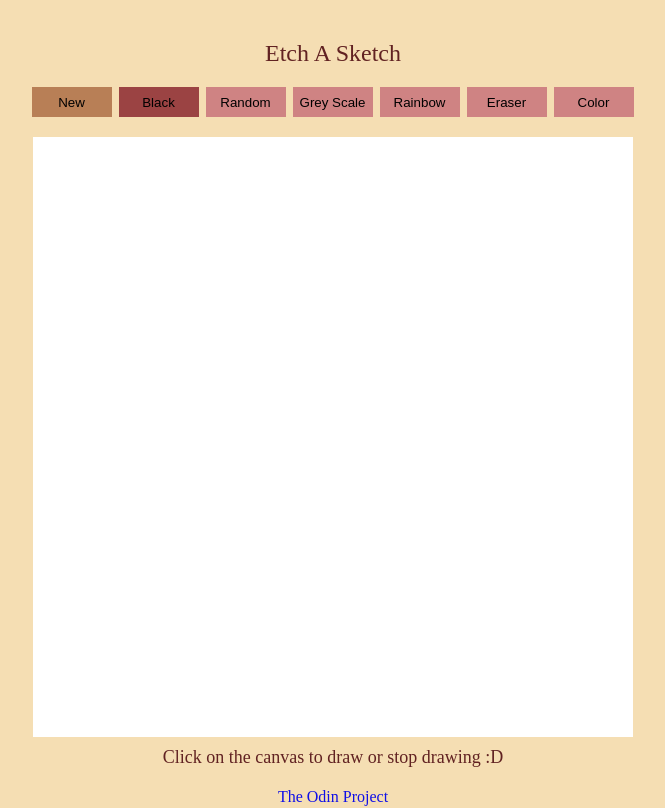
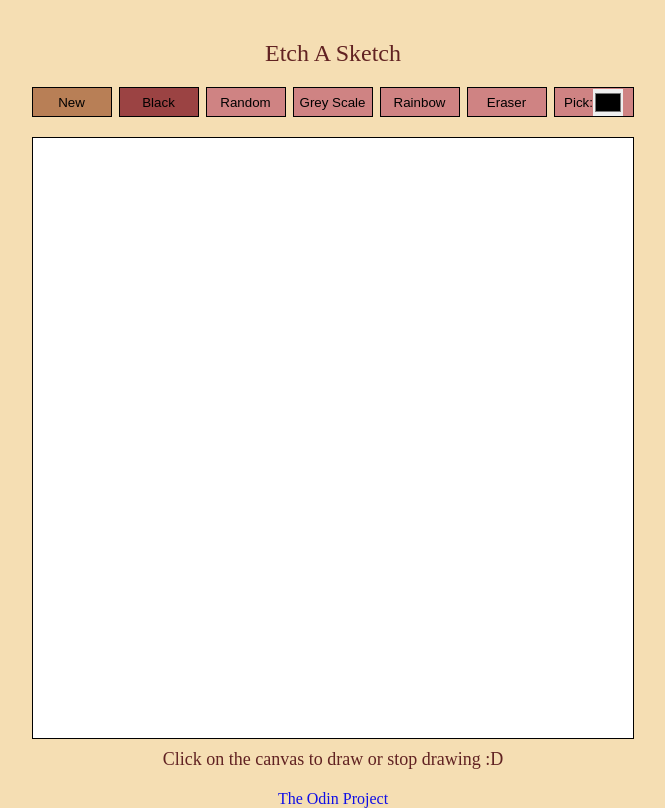
Before and after one commit to DarkLania/etchasketch, a plain HTML site: page index.html in a window 1280 px wide. Both pictures are taken after a click on the button "Black". Shown: the whole page, without its empty margins (307-972 px from the left). Drawn offline with Linux system fonts and the light colour scheme.

Commit message:
Add color pick; project finished

```diff
--- a/index.html
+++ b/index.html
@@ -14,7 +14,9 @@
         <button class='btn' id='grey'>Grey Scale</button>
         <button class='btn' id='rainbow'>Rainbow</button>
         <button class='btn' id='erase'>Eraser</button>
-        <button class='btn' id='custom'>Color</button>
+        <button class='btn' id='custom'>
+          Pick:<input type='color' id='color'>
+        </button>
     </div>
     <div id='content'>
         <div id='grid'></div>
--- a/script.js
+++ b/script.js
@@ -54,7 +54,7 @@ function disableDots(){
 }
 
 function paint(e){
-    switch(choice){
+    switch(choice.id){
         case 'black':
             e.target.style.backgroundColor='black';
             break;
@@ -102,6 +102,8 @@ function paint(e){
             e.target.style.backgroundColor='white';
             break;
         case 'custom':
+            let custom=choice.childNodes[1].value;
+            e.target.style.backgroundColor=custom;
             break;
     }
 }
@@ -110,15 +112,16 @@ function bindBtns(){
     let btns=document.querySelectorAll('.btn');
     btns[1].classList.add('active-btn');
     for(let i=1;i<btns.length;i++){
-        btns[i].addEventListener('click',mode);
+        btns[i].addEventListener('click',mode,{capture:true});
     }
 
 }
 
 function mode(e){
     btnReset();
-    choice=e.target.id;
-    e.target.classList.add('active-btn');
+    choice=e.target;
+    if(choice.id==='color')  choice=document.querySelector('#custom');
+    choice.classList.add('active-btn');
 }
 
 function btnReset(){
--- a/styles.css
+++ b/styles.css
@@ -28,7 +28,7 @@ body{
     width: 80px;
     height: 30px;
     background-color: rgb(207, 131, 131);
-    border:none;
+    border:1px solid black;
 }
 
 .btn:hover{
@@ -85,6 +85,7 @@ a{
 #grid{
     display:flex;
     flex-direction: column;
+    border: 1px solid black;
 }
 
 .row{
@@ -103,3 +104,14 @@ a{
 #new:hover{
     background-color: rgb(119, 70, 35);
 }
+
+#color{
+    border:none;
+    width: 30px;
+}
+
+#custom{
+    display:flex;
+    align-items: center;
+    justify-content: center;
+}
```
